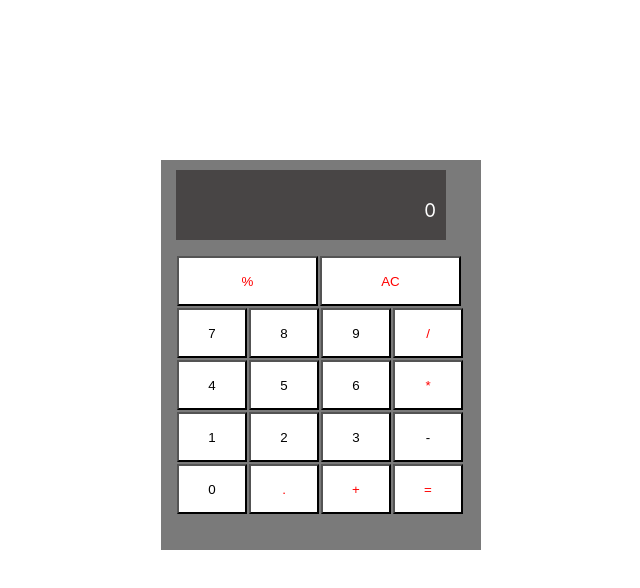
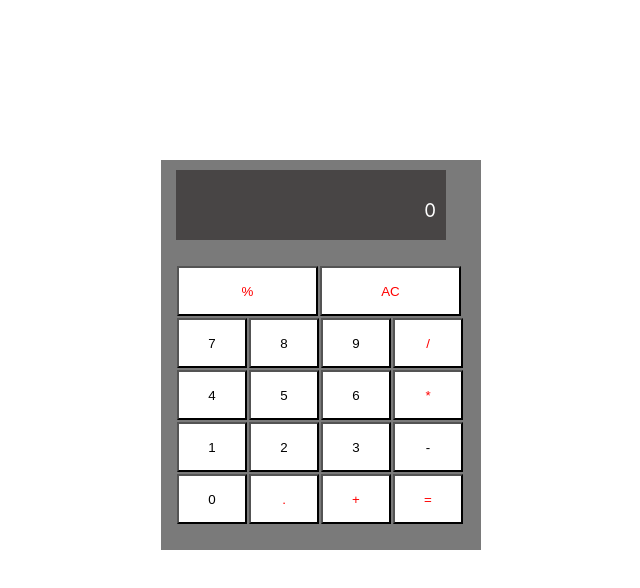
Before and after one commit to hadiya8149/reactCalculator, a React (Create React App) app: page / in a window 1280 px wide. Shown: the top 588 px of the page, without its empty margins (287-927 px from the left). Built offline with nearby package versions, Linux system fonts and the light colour scheme.

Commit message:
fix deploy

```diff
--- a/src/App.css
+++ b/src/App.css
@@ -40,8 +40,6 @@
 }
 .button{
   padding:15px;
-  border:2px solid ridge;
-  border-color:azure;
 }
 .btn {
   width:70px;
@@ -66,6 +64,7 @@
   text-align:right;
   background-color:#484545;
   padding:10px;
+  margin-bottom:10px;
   margin-left:15px;
   margin-top:10px;
 }
```
